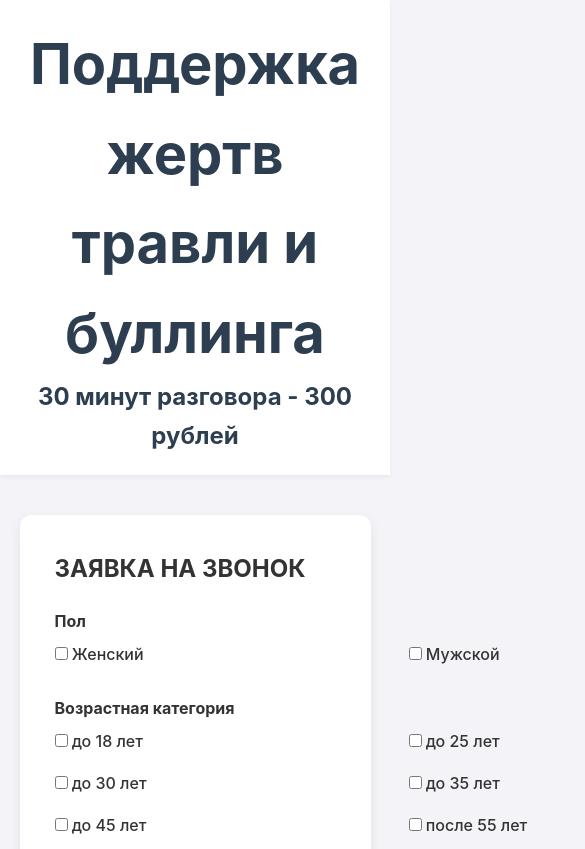
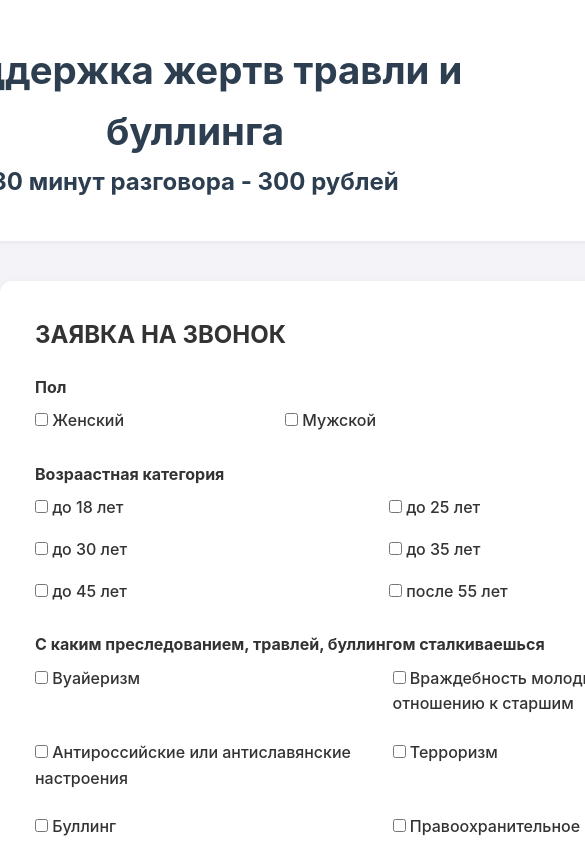
Before and after one commit to Helena-Alaster/support.hand, a plain HTML site: page index.html in a window 390 px wide. Shown: the top 849 px of the page, 585 px wide, since content can reach past the window. Drawn offline with Linux system fonts and the light colour scheme.

Commit message:
Update index.html

```diff
--- a/index.html
+++ b/index.html
@@ -3,12 +3,12 @@
 <head>
     <meta charset="UTF-8">
     <meta name="viewport" content="width=device-width, initial-scale=1.0">
-    <title>Поддержка жертв травли и буллинга</title>
+    <title>Анкета и информация</title>
     <style>
         * {
             margin: 0;
             padding: 0;
-            box-sizing: border-box;
+
         }
 
         body {
@@ -20,31 +20,36 @@
 
         header {
         background-color: #ffffff;
-            padding: 20px 5%;
+        padding: 40px;
         text-align: center;
-            box-shadow: 0 2px 4px rgba(0,0,0,0.05);
+        box-shadow: 0 2px 4px rgba(0, 0, 0, 0.05);
         position: sticky;
         top: 0;
         z-index: 100;
+        width: 720px;
+        justify-self: center;
 }
 
+
         h1 {
-            font-size: 3.5rem;
+            font-size: 2.4rem;
             color: #2c3e50;
         }
 
         /* --- Ключевое изменение: фиксированное расположение в линию --- */
         .main-container {
         display: flex;
+        align-items: start;
+        gap: 40px;
+        padding: 40px 0px 0;
+        /* max-width: 1200px; */
+        margin: 0 auto;
+        align-content: flex-start;
+        /* flex-direction: column; */
+        width: 800px;
         justify-content: center;
-        align-items: baseline;
-        gap: 40px;
-        padding: 60px 5% 40px;
-        max-width: 1200px;
-        margin: 0 auto;
         flex-wrap: wrap;
-        align-content: center;
-        flex-direction: column-reverse;
+
         }
 
         .card {
@@ -113,9 +118,9 @@
 
         footer {
             background-color: #ffffff;
-            padding: 40px 5% 20px;
+            padding: 40px 40px;
             margin-top: 40px;
-            width: 1000px;
+            width: 720px;
             justify-self: center;
         }
 
@@ -123,6 +128,7 @@
             display: grid;
             grid-template-columns: repeat(auto-fit, minmax(280px, 1fr));
             gap: 25px;
+            margin-top: 30px;
         }
 
         .bully-card {
@@ -143,18 +149,19 @@
             color: #2c3e50;
         }
 
-        /* --- Адаптивность: на узких экранах блоки теперь точно будут друг под другом --- */
-        @media (max-width: 850px) {
-            .main-container {
-                flex-direction: column;
-                align-items: stretch;
-                padding: 40px 5% 20px;
-            }
-            /* Прижимаем футер ближе к контенту на мобильных устройствах */
-            footer {
-                margin-top: 20px;
+
+
+        @media (max-width: 768px) {
+    .form-grid-container {
+        padding-left: 15px !important;
+        padding-right: 15px !important;
+        width: auto !important;
+
+        /* Отключаем центрирование, которое создает невидимые боковые блоки */
+        justify-content: grid !important;
     }
 }
+
     </style>
 </head>
 <body>
@@ -162,23 +169,26 @@
     <header>
         <h1 id="site-title">Поддержка жертв травли и буллинга</h1>
         <h2 style="color: #2c3e50;">30 минут разговора - 300 рублей</h2>
+
+
     </header>
 
     <!-- Блоки теперь всегда стоят в ряд -->
     <div class="main-container">
         <section class="card form-card">
             <h2 style="margin-bottom: 20px;">ЗАЯВКА НА ЗВОНОК</h2>
+
             <form action="#" method="POST">
 
                 <div class="form-group">
                     <label for="topic"><strong>Пол</strong></label>
-                    <div style="display: grid;gap: 8px;margin-bottom: 15px;grid-template-columns: repeat(2, 3fr);align-content: space-between;justify-content: space-around;align-items: baseline;justify-items: stretch;width: 700px;">
+                    <div style="display: grid;gap: px;margin-bottom: 15px;grid-template-columns: repeat(2, 3fr);align-content: start;justify-content: stretch;align-items: baseline;width: 500px;justify-items: stretch;">
                         <label><input type="checkbox" name="topics" value=" Женский"> Женский</label>
                         <label><input type="checkbox" name="topics" value=" Мужской"> Мужской</label>
                     </div>
                 </div>
                 <div class="form-group">
-                    <label for="topic"><strong>Возрастная категория</strong></label>
+                    <label for="topic"><strong>Возраастная категория</strong></label>
                     <div style="display: grid;gap: 8px;margin-bottom: 15px;grid-template-columns: repeat(2, 3fr);align-content: space-between;justify-content: space-around;align-items: baseline;justify-items: stretch;width: 700px;">
                         <label><input type="checkbox" name="topics" value=" до 18 лет"> до 18 лет</label>
                         <label><input type="checkbox" name="topics" value=" до 25 лет"> до 25 лет</label>
@@ -221,6 +231,8 @@
                     <div class="form-group">
                         <label for="email">Электронная почта</label>
                         <input type="email" id="email" placeholder="example@mail.ru" required>
+                    </div>
+
                 </div>
                 <div class="form-group form-agreement">
                    <div style="display: flex;align-items: baseline;gap: 1px;justify-content: space-evenly;align-content: stretch;flex-wrap: nowrap;background-color: #cad8ff;border-radius: 10px;">
@@ -313,7 +325,7 @@
                 <p>Игнорирование, распространение слухов, намеренное исключение из группы общения или общих дел.</p>
             </div>
             <div class="bully-card">
-                <h3>Наркораспространительное преследование</h3>
+                <h3>Кибербуллинг</h3>
                 <p>Травля через цифровые каналы: социальные сети, мессенджеры, игровые платформы и электронную почту.</p>
             </div>
         </div>
```
Lines whose indentation alone changed are shown as unchanged.
